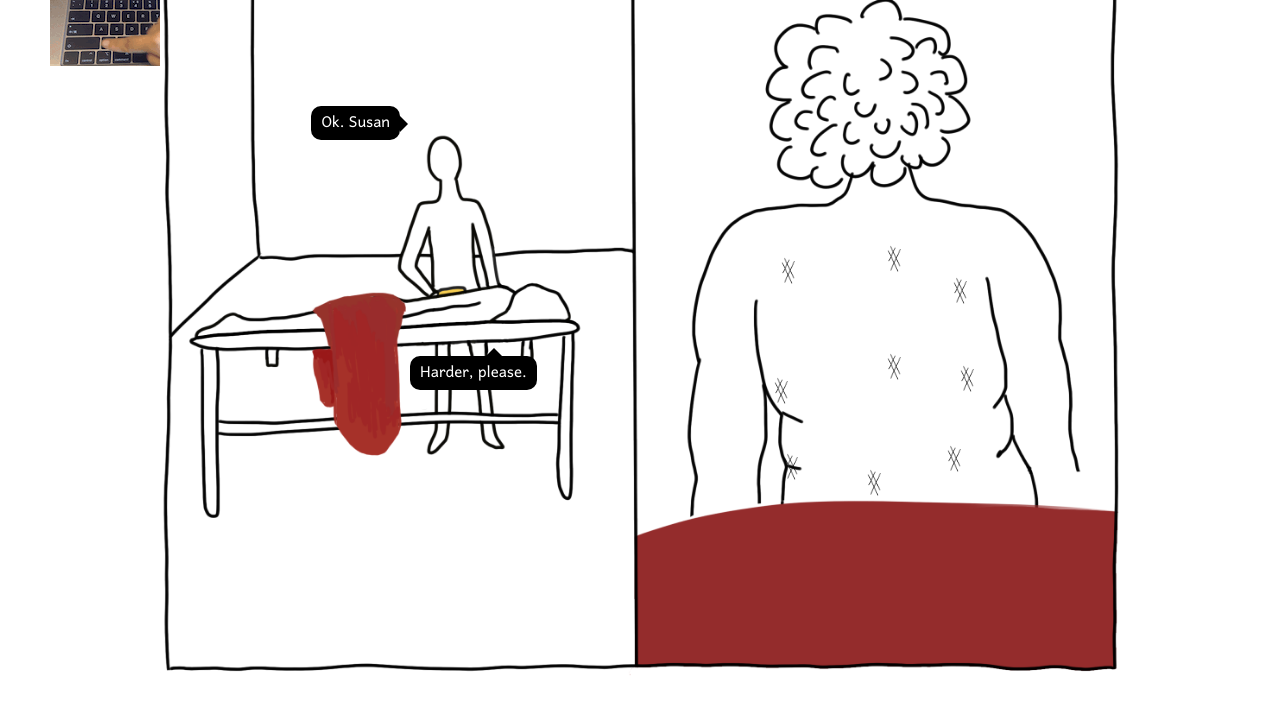
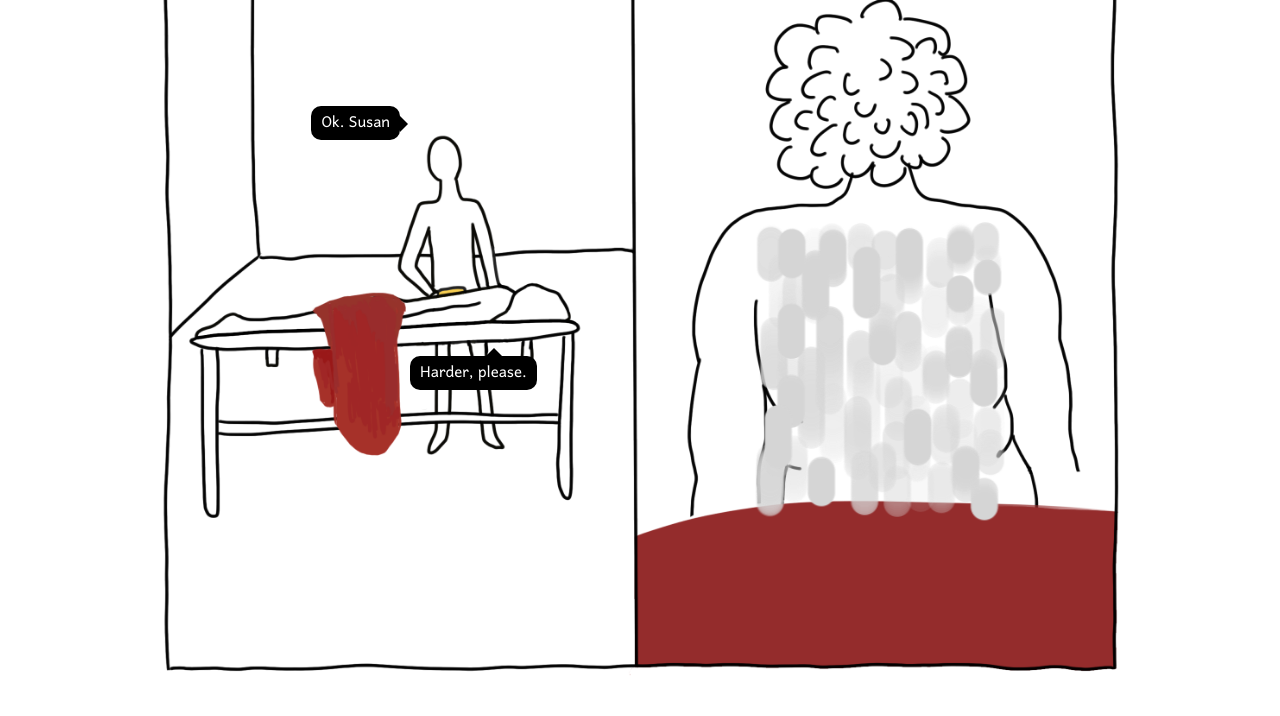
Before and after one commit to lushushu137/Game-Final, a plain HTML site: page index.html in a window 1280 px wide. Shown: the part 84-800 px from the top of the page. Drawn offline with Linux system fonts and the light colour scheme; a web font is replaced by a local one.

Commit message:
dialogue isEnd event

```diff
--- a/Dialogue.js
+++ b/Dialogue.js
@@ -10,12 +10,15 @@ export class Dialogue {
     beginIterator;
     nextIterator;
     endIterator;
+    endEvent;
+    // isEnd = false;
     constructor(dialogueList){
         this.dialogueList = dialogueList;
         this.beginIterator = iterator(dialogueList.begin);
         this.nextIterator = iterator(dialogueList.next);
         this.iterator = iterator(dialogueList.end);
         this.begin();
+        this.endEvent = new Event("isEnd");
     }
     begin(){
         let getBegin = setInterval(()=> {
@@ -45,8 +48,10 @@ export class Dialogue {
             } else {
                 clearInterval(getEnd);
                 document.getElementById(`dialogue_player`).style.opacity = 0;
-                document.getElementById(`dialogue_guest`).style.opacity = 0;}
-        }, 1000)
+                document.getElementById(`dialogue_guest`).style.opacity = 0;
+                document.dispatchEvent(this.endEvent);
+            }
+            }, 1000)
     }
     render(character, content){
         document.getElementById(`dialogue_${character}`).style.opacity = 1;
--- a/Game.js
+++ b/Game.js
@@ -39,22 +39,31 @@ let clearArea = (inputList) => {
                 dirtState[coordinate] = false;
                 dialogue.next();
                 if (Object.keys(dirtState).every(d => dirtState[d] === false)) {
-                    handleEnd();
+                    handleDirtEnd();
                 }
             }
         }
     }
 }
 
-let handleEnd = () => {
+let handleDirtEnd = () => {
     setPlayerAnimation(playerAnimationStatus.stop);
+}
+let handleDialogueEnd = () => {
+    switchBrightness(0);
     setTimeout(() => {
+        switchBrightness(1);
+      setTimeout(()=>{
         resetDirt();
         nextWoman();
-    }, 5000)
+      }, 1000)
+    }, 2000)
 
 }
 
+let switchBrightness = (value) => {
+    document.getElementById('container').style.filter = `brightness(${value})`;
+}
 let resetDirt = () => {
     let rowHTMLCollection = document.getElementsByClassName("row");
     for (let i = 0; i < rowHTMLCollection.length; i++) {
@@ -63,6 +72,7 @@ let resetDirt = () => {
     }
     Object.keys(dirtState).forEach(d => dirtState[d] = true);
 }
+
 
 let setPlayerAnimation = (status) => {
     document.getElementById("player").style.backgroundImage = status;
@@ -88,3 +98,5 @@ let checkScroll = () => {
 }
 
 checkScroll();
+
+document.addEventListener("isEnd", handleDialogueEnd)
--- a/index.html
+++ b/index.html
@@ -17,9 +17,9 @@
     <!-- <h3>- made by Lu Shu</h3> -->
     <div id="container">
       <h1>Harder, please</h1>
-      <div id="tutorial">
-        <!-- <img src="./assets/tutorial.gif" alt="" /> -->
-      </div>
+      <!-- <div id="tutorial">
+        <img src="./assets/tutorial.gif" alt="" />
+      </div> -->
       <div id="game">
         <div id="left">
           <div id="dialogue_player"></div>
@@ -28,38 +28,68 @@
         <div id="right">
           <div id="grid">
             <!-- <div id="scrubber"></div> -->
-            <div class="col">
-              <div class="row" id="00" style="background-position: 20% 50%">
+            <div
+              class="row"
+              id="00"
+              style="background-image: url(./assets/dirt2/00.png)"
+            >
               00
             </div>
-              <div class="row" id="10" style="background-position: 0% 100%">
+            <div
+              class="row"
+              id="10"
+              style="background-image: url(./assets/dirt2/10.png)"
+            >
               10
             </div>
-              <div class="row" id="20" style="background-position: 30% 40%">
+            <div
+              class="row"
+              id="20"
+              style="background-image: url(./assets/dirt2/20.png)"
+            >
               20
             </div>
-            </div>
-            <div class="col">
-              <div class="row" id="01" style="background-position: 90% 20%">
+            <div
+              class="row"
+              id="01"
+              style="background-image: url(./assets/dirt2/01.png)"
+            >
               01
             </div>
-              <div class="row" id="11" style="background-position: 90% 40%">
+            <div
+              class="row"
+              id="11"
+              style="background-image: url(./assets/dirt2/11.png)"
+            >
               11
             </div>
-              <div class="row" id="21" style="background-position: 30% 80%">
+            <div
+              class="row"
+              id="21"
+              style="background-image: url(./assets/dirt2/21.png)"
+            >
               21
             </div>
-            </div>
-            <div class="col">
-              <div class="row" id="02" style="background-position: 40% 100%">
+            <div
+              class="row"
+              id="02"
+              style="background-image: url(./assets/dirt2/02.png)"
+            >
               02
             </div>
-              <div class="row" id="12" style="background-position: 60% 70%">
+            <div
+              class="row"
+              id="12"
+              style="background-image: url(./assets/dirt2/12.png)"
+            >
               12
             </div>
-              <div class="row" id="22" style="background-position: 20% 20%">
+            <div
+              class="row"
+              id="22"
+              style="background-image: url(./assets/dirt2/22.png)"
+            >
               22
-              </div>
             </div>
           </div>
         </div>
--- a/style.css
+++ b/style.css
@@ -10,6 +10,7 @@ body {
 #container {
   width: 100vw;
   height: 100vh;
+  transition: filter 1s ease;
 }
 
 #game {
@@ -27,7 +28,6 @@ body {
   top: 50px;
   width: 200px;
   height: 100px;
-  background-image: url("./assets/tutorial.gif");
 }
 #left,
 #right {
@@ -166,10 +166,16 @@ body {
 
 .row {
   /* border: solid 1px; */
-  flex-grow: 1;
+  /* flex-grow: 1; */
+  width: 249px;
+  height: 300px;
+  position: absolute;
   color: rgba(134, 32, 0, 0);
-  background-image: url("./assets/dirt.png");
   transition: opacity 0.5s linear;
+  filter: brightness(
+    1.5
+  ); /* background-image: url("./assets/dirt.png");
+
   background-size: 50px;
-  background-repeat: no-repeat;
+  background-repeat: no-repeat; */
 }
```
Also changed, not shown: assets/dirt2/00.png (added), assets/dirt2/01.png (added), assets/dirt2/02.png (added), assets/dirt2/10.png (added), assets/dirt2/11.png (added), assets/dirt2/12.png (added), assets/dirt2/20.png (added), assets/dirt2/21.png (added), assets/dirt2/22.png (added), 2 other files. Lines whose indentation alone changed are shown as unchanged.
